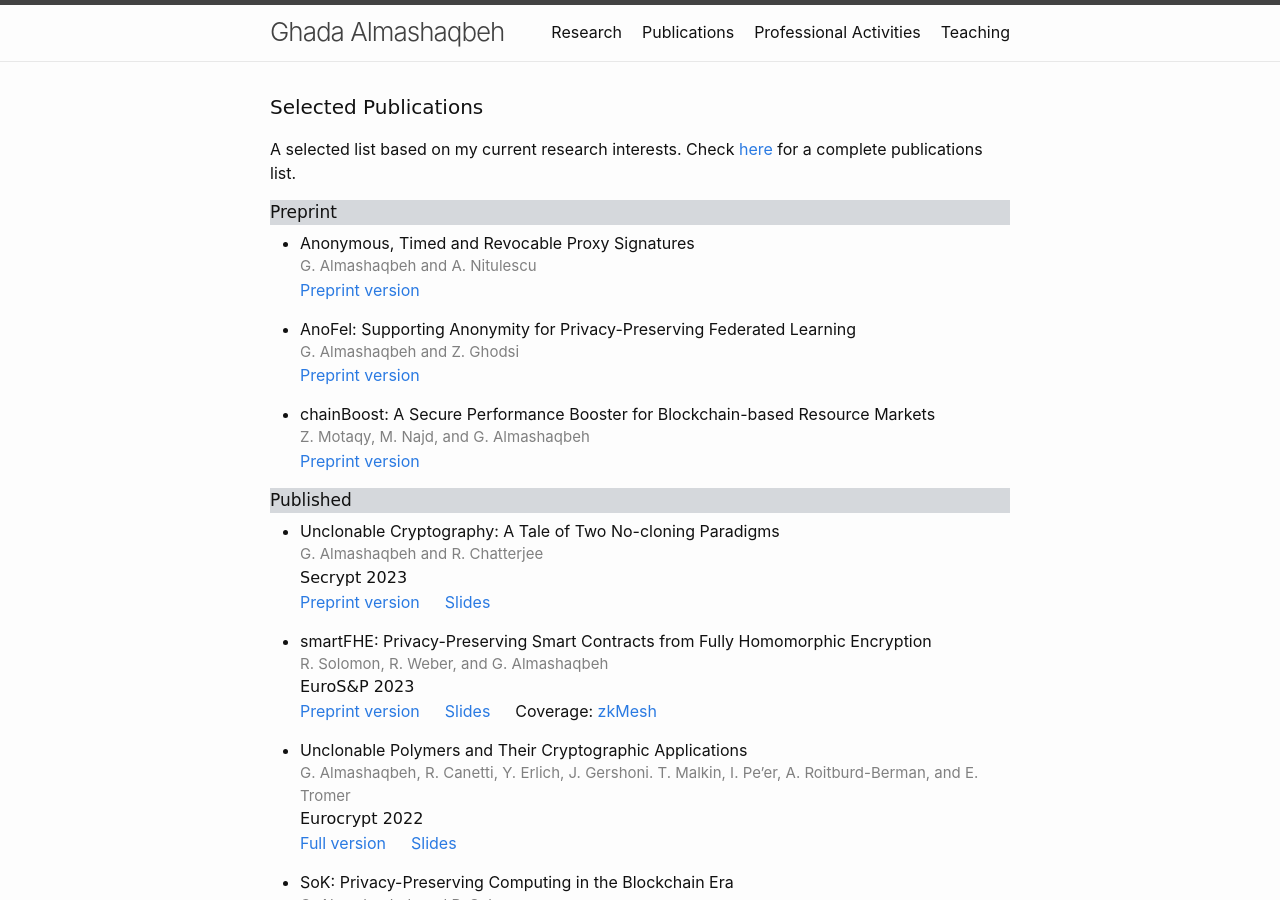
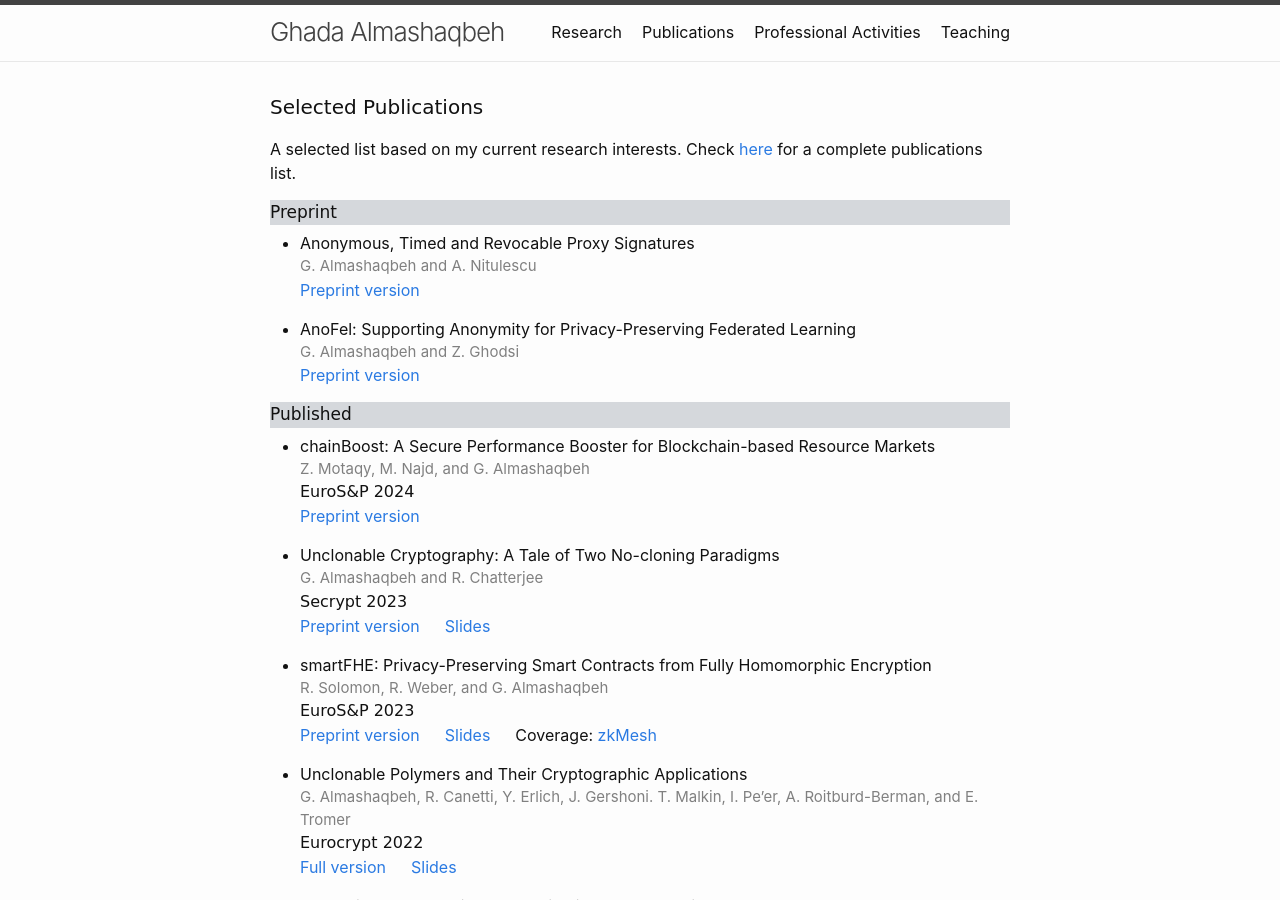
Before and after one commit to GhadaAlmashaqbeh/GhadaAlmashaqbeh.github.io, a Jekyll site: the page built from 02-publications.md, in a window 1280 px wide and 900 px high. Built offline with Jekyll 4.4.1, drawn with Linux system fonts in a browser that asks for light colours.

Commit message:
edit talks

```diff
--- a/02-publications.md
+++ b/02-publications.md
@@ -18,13 +18,12 @@ A selected list based on my current research interests. Check [here](https://sch
   <div style="color:grey; font-size:15px;">G. Almashaqbeh and Z. Ghodsi</div>
   [Preprint version](https://arxiv.org/abs/2306.06825)
 
+
+<div style="font-family: 'Comic Sans MS'; font-size:17px; background-color:rgb(213, 216, 220);margin-bottom:6px;">Published</div>
 * chainBoost: A Secure Performance Booster for Blockchain-based Resource Markets<br/>
   <div style="color:grey; font-size:15px;">Z. Motaqy, M. Najd, and G. Almashaqbeh</div>
+  <div style="font-family: 'Comic Sans MS';">EuroS&P 2024</div>
   [Preprint version](https://arxiv.org/abs/2402.16095)
-
-
-<div style="font-family: 'Comic Sans MS'; font-size:17px; background-color:rgb(213, 216, 220);margin-bottom:6px;">Published</div>
-
 
 * Unclonable Cryptography: A Tale of Two No-cloning Paradigms<br/>
   <div style="color:grey; font-size:15px;">G. Almashaqbeh and R. Chatterjee</div>
```
